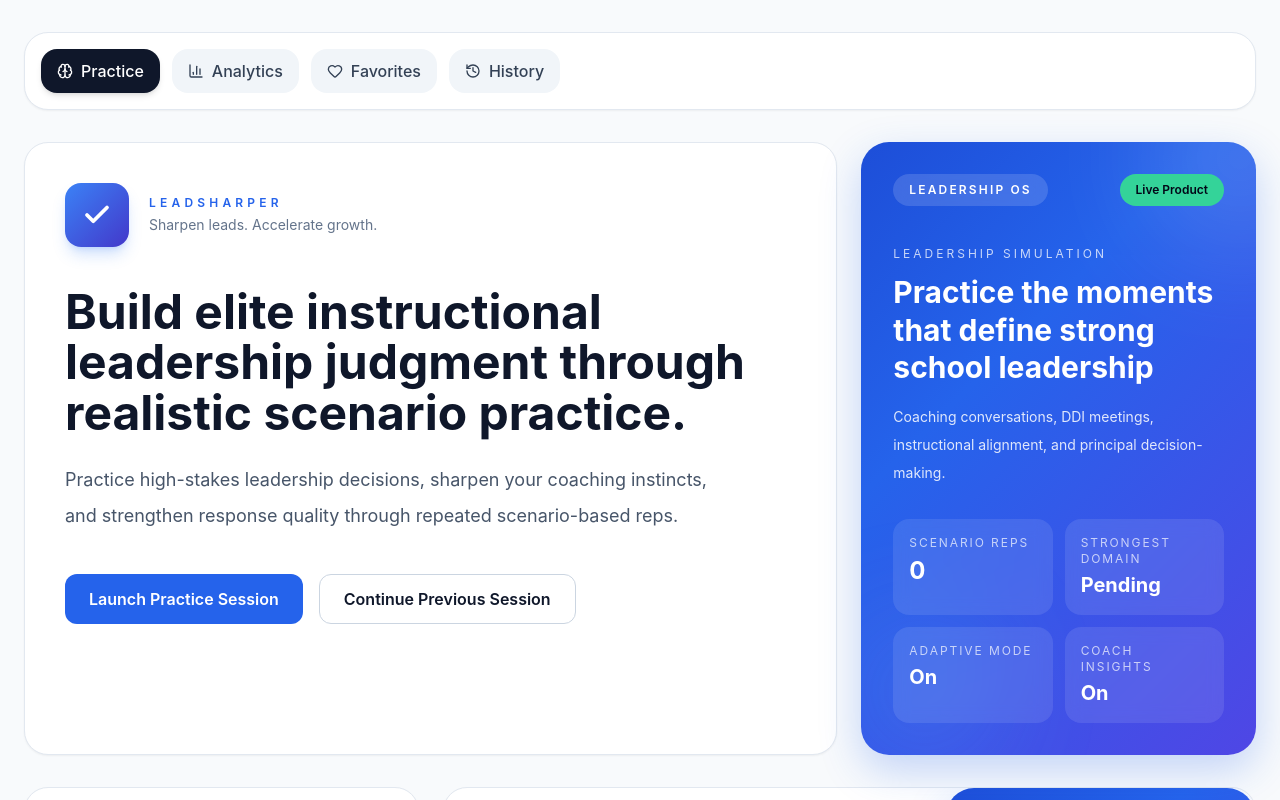
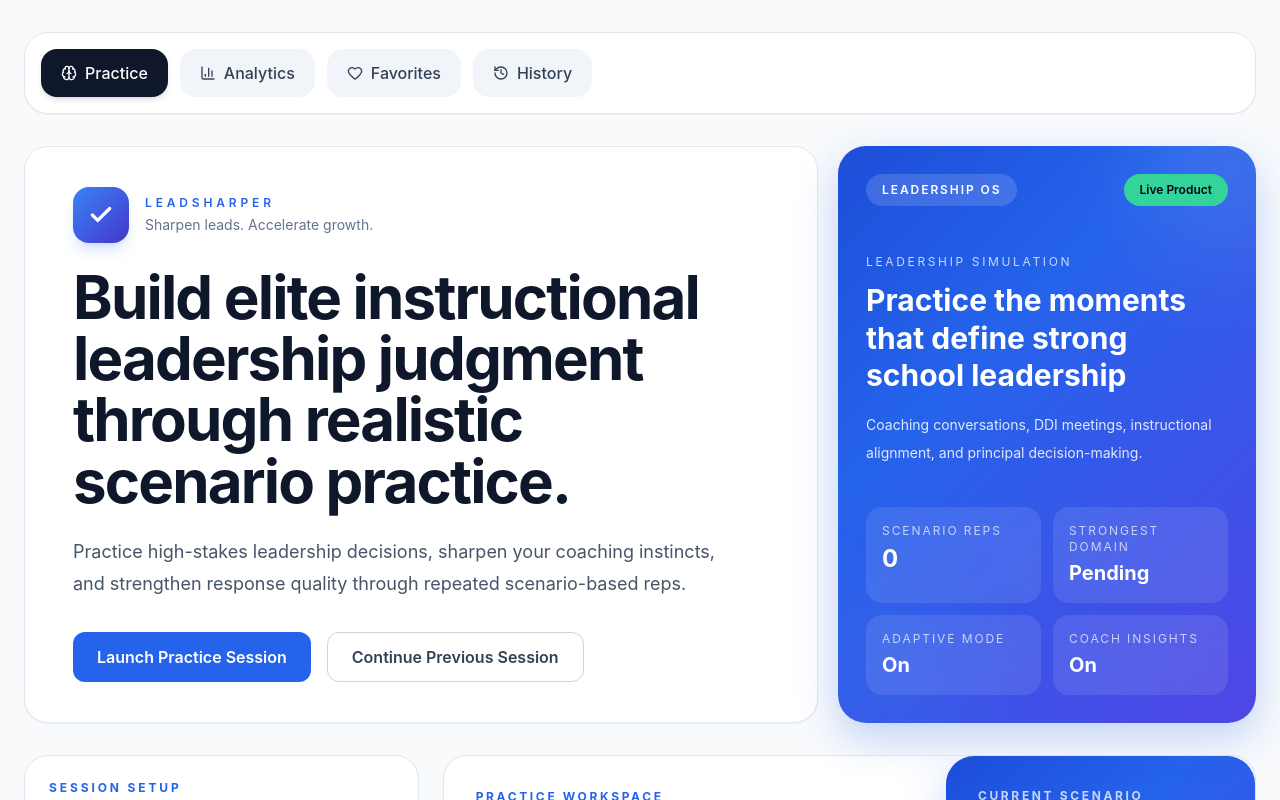
Before and after one commit to jmarc296-jpg/instructional-leadership-practice, a Next.js app: page / in a window 1280 px wide. Shown: the top 800 px of the page. Built offline with nearby package versions, Linux system fonts and the light colour scheme.

Commit message:
Final premium homepage refinement

```diff
--- a/app/page.tsx
+++ b/app/page.tsx
@@ -166,7 +166,9 @@ export default function HomePage() {
   }, [analytics])
 
   const recentTrend = useMemo(() => {
-    if (!analytics || analytics.recentRatings.length === 0) return 'No ratings yet'
+    if (!analytics || analytics.recentRatings.length === 0) {
+      return 'No ratings yet'
+    }
 
     const strong = analytics.recentRatings.filter((r) => r === 'strong').length
     const partial = analytics.recentRatings.filter((r) => r === 'partial').length
@@ -174,49 +176,28 @@ export default function HomePage() {
 
     if (strong >= partial && strong >= struggled) return 'Trending strong'
     if (partial >= strong && partial >= struggled) return 'Mostly partial'
-    return 'Needs tighter calibration'
+    return 'Needs calibration'
   }, [analytics])
 
   const coachingInsight = useMemo(() => {
     if (!analytics || analytics.totalCompleted === 0) {
-      return 'Complete a few scenarios to unlock coaching insight.'
+      return 'Complete scenarios to unlock coaching insights.'
     }
 
-    if (weakestDomain === strongestDomain) {
-      return 'Your responses are clustering. Push for sharper distinction in your reasoning.'
-    }
-
-    return `Strongest: ${strongestDomain}. Tighten: ${weakestDomain}. Focus on naming the issue faster and making the highest-leverage move explicit.`
+    return `Strongest: ${strongestDomain}. Tighten: ${weakestDomain}.`
   }, [analytics, strongestDomain, weakestDomain])
 
   function handleRetryWeakestArea() {
     setActiveTab('practice')
-
-    if (weakestDomain && weakestDomain !== '-') {
-      setPracticeFilter(weakestDomain as PracticeFilter)
-      setCurrentCard(null)
-      setShowPrompt(false)
-      setShowExemplar(false)
-      setTimeout(() => {
     loadNextCard(true)
     scrollToWorkspace()
-      }, 0)
-      return
-    }
-
-    setPracticeFilter('all')
-    setCurrentCard(null)
-    setShowPrompt(false)
-    setShowExemplar(false)
-    setTimeout(() => {
-      loadNextCard(true)
-      scrollToWorkspace()
-    }, 0)
   }
 
   return (
     <main className="min-h-screen bg-slate-50 px-6 py-8">
       <div className="mx-auto max-w-7xl space-y-8">
+
+        {/* NAV */}
         <div className="rounded-3xl border border-slate-200 bg-white p-4 shadow-sm">
           <div className="flex flex-wrap gap-3">
             {tabs.map((tab) => {
@@ -226,7 +207,7 @@ export default function HomePage() {
                 <button
                   key={tab.id}
                   onClick={() => setActiveTab(tab.id)}
-                  className={`flex items-center gap-2 rounded-2xl px-4 py-2.5 font-medium transition-all ${
+                  className={`flex items-center gap-2 rounded-2xl px-5 py-3 font-medium transition ${
                     activeTab === tab.id
                       ? 'bg-slate-900 text-white shadow-md'
                       : 'bg-slate-100 text-slate-700 hover:bg-slate-200'
@@ -242,58 +223,66 @@ export default function HomePage() {
 
         {activeTab === 'practice' && (
           <>
-            <div className="grid gap-6 lg:grid-cols-3">
-              <div className="lg:col-span-2 rounded-3xl border border-slate-200 bg-white p-10 shadow-sm">
-                <div className="mb-10 flex items-center gap-5">
-                  <div className="flex h-16 w-16 items-center justify-center rounded-2xl bg-gradient-to-br from-blue-500 to-indigo-700 shadow-lg shadow-blue-500/25">
-                    <Check size={30} className="text-white" strokeWidth={3} />
+            {/* HERO */}
+            <div className="grid gap-5 lg:grid-cols-[1.9fr_1fr]">
+
+              {/* LEFT PANEL */}
+              <div className="rounded-3xl border border-slate-200 bg-white px-12 py-10 shadow-sm">
+
+                <div className="mb-6 flex items-center gap-4">
+                  <div className="flex h-14 w-14 items-center justify-center rounded-2xl bg-gradient-to-br from-blue-500 to-indigo-700 shadow-lg shadow-blue-500/20">
+                    <Check size={26} className="text-white" strokeWidth={3} />
                   </div>
 
                   <div>
-                    <div className="text-xs font-semibold uppercase tracking-[0.35em] text-blue-600">
+                    <div className="text-xs font-semibold uppercase tracking-[0.32em] text-blue-600">
                       LeadSharper
                     </div>
+
                     <div className="mt-1 text-sm text-slate-500">
                       Sharpen leads. Accelerate growth.
                     </div>
                   </div>
                 </div>
 
-                <h1 className="mb-6 max-w-4xl text-5xl font-bold leading-[1.05] text-slate-900">
+                <h1 className="max-w-3xl text-6xl font-bold leading-[1.02] tracking-[-0.03em] text-slate-900">
                   Build elite instructional leadership judgment through realistic scenario practice.
                 </h1>
 
-                <p className="max-w-2xl text-lg leading-9 text-slate-600">
+                <p className="mt-6 max-w-2xl text-lg leading-8 text-slate-600">
                   Practice high-stakes leadership decisions, sharpen your coaching instincts,
                   and strengthen response quality through repeated scenario-based reps.
                 </p>
 
-                <div className="mt-10 flex flex-wrap gap-4">
+                <div className="mt-8 flex flex-wrap gap-4">
                   <button
                     onClick={handleLaunchPractice}
-                    className="rounded-xl bg-blue-600 px-6 py-3 font-semibold text-white hover:bg-blue-700"
+                    className="rounded-xl bg-blue-600 px-6 py-3 font-semibold text-white transition hover:bg-blue-700"
                   >
                     Launch Practice Session
                   </button>
 
                   <button
                     onClick={scrollToWorkspace}
-                    className="rounded-xl border border-slate-300 px-6 py-3 font-semibold hover:bg-slate-50"
+                    className="rounded-xl border border-slate-300 px-6 py-3 font-semibold text-slate-700 transition hover:bg-slate-50"
                   >
                     Continue Previous Session
                   </button>
                 </div>
               </div>
 
-              <div className="hero-gradient relative min-h-[420px] overflow-hidden rounded-3xl p-8 shadow-xl shadow-blue-500/25">
+              {/* RIGHT PANEL */}
+              <div className="hero-gradient relative min-h-[360px] overflow-hidden rounded-3xl p-7 shadow-xl shadow-blue-500/20">
+
                 <div className="absolute inset-0 opacity-20">
-                  <div className="absolute -right-16 -top-16 h-40 w-40 rounded-full bg-white blur-3xl" />
-                  <div className="absolute bottom-0 left-0 h-32 w-32 rounded-full bg-cyan-300 blur-3xl" />
+                  <div className="absolute -right-10 -top-10 h-32 w-32 rounded-full bg-white blur-3xl" />
+                  <div className="absolute bottom-0 left-0 h-24 w-24 rounded-full bg-cyan-300 blur-3xl" />
                 </div>
 
                 <div className="relative z-10 flex h-full flex-col justify-between">
+
                   <div className="flex items-center justify-between">
-                    <div className="rounded-full bg-white/15 px-4 py-2 text-xs font-semibold uppercase tracking-[0.18em] text-white backdrop-blur">
+                    <div className="rounded-full bg-white/15 px-4 py-2 text-xs font-semibold uppercase tracking-[0.16em] text-white backdrop-blur">
                       Leadership OS
                     </div>
 
@@ -302,22 +291,22 @@ export default function HomePage() {
                     </div>
                   </div>
 
-                  <div className="mt-10">
-                    <div className="mb-3 text-xs uppercase tracking-[0.25em] text-white/75">
+                  <div className="mt-8">
+                    <div className="mb-3 text-xs uppercase tracking-[0.22em] text-white/75">
                       Leadership Simulation
                     </div>
 
-                    <h3 className="max-w-md text-3xl font-bold leading-tight text-white">
+                    <h3 className="max-w-sm text-3xl font-bold leading-tight text-white">
                       Practice the moments that define strong school leadership
                     </h3>
 
-                    <p className="mt-4 max-w-md text-sm leading-7 text-white/85">
+                    <p className="mt-4 text-sm leading-7 text-white/85">
                       Coaching conversations, DDI meetings, instructional alignment,
                       and principal decision-making.
                     </p>
                   </div>
 
-                  <div className="mt-8 grid grid-cols-2 gap-3">
+                  <div className="mt-6 grid grid-cols-2 gap-3">
                     <div className="rounded-2xl bg-white/10 p-4 backdrop-blur">
                       <div className="text-xs uppercase tracking-[0.16em] text-white/70">
                         Scenario Reps
@@ -358,22 +347,17 @@ export default function HomePage() {
               </div>
             </div>
 
+            {/* WORKSPACE */}
             <div id="practice-workspace" className="grid gap-6 lg:grid-cols-3">
-              <div className="space-y-6">
               <div className="rounded-3xl border border-slate-200 bg-white p-6 shadow-sm">
                 <SessionSetup
                   settings={settings}
                   setSettings={setSettings}
                 />
               </div>
-              </div>
 
               <div className="lg:col-span-2">
-                {isLoading ? (
-                  <div className="rounded-3xl border border-slate-200 bg-white p-8 text-slate-500 shadow-sm">
-                    Loading practice workspace...
-                  </div>
-                ) : currentCard ? (
+                {currentCard && (
                   <PracticeView
                     card={currentCard}
                     settings={settings}
@@ -384,10 +368,6 @@ export default function HomePage() {
                     onRevealExemplar={() => setShowExemplar(true)}
                     onNext={handleNext}
                   />
-                ) : (
-                  <div className="rounded-3xl border border-slate-200 bg-white p-8 text-slate-500 shadow-sm">
-                    No questions available for this configuration.
-                  </div>
                 )}
               </div>
             </div>
```
Lines whose indentation alone changed are shown as unchanged.
